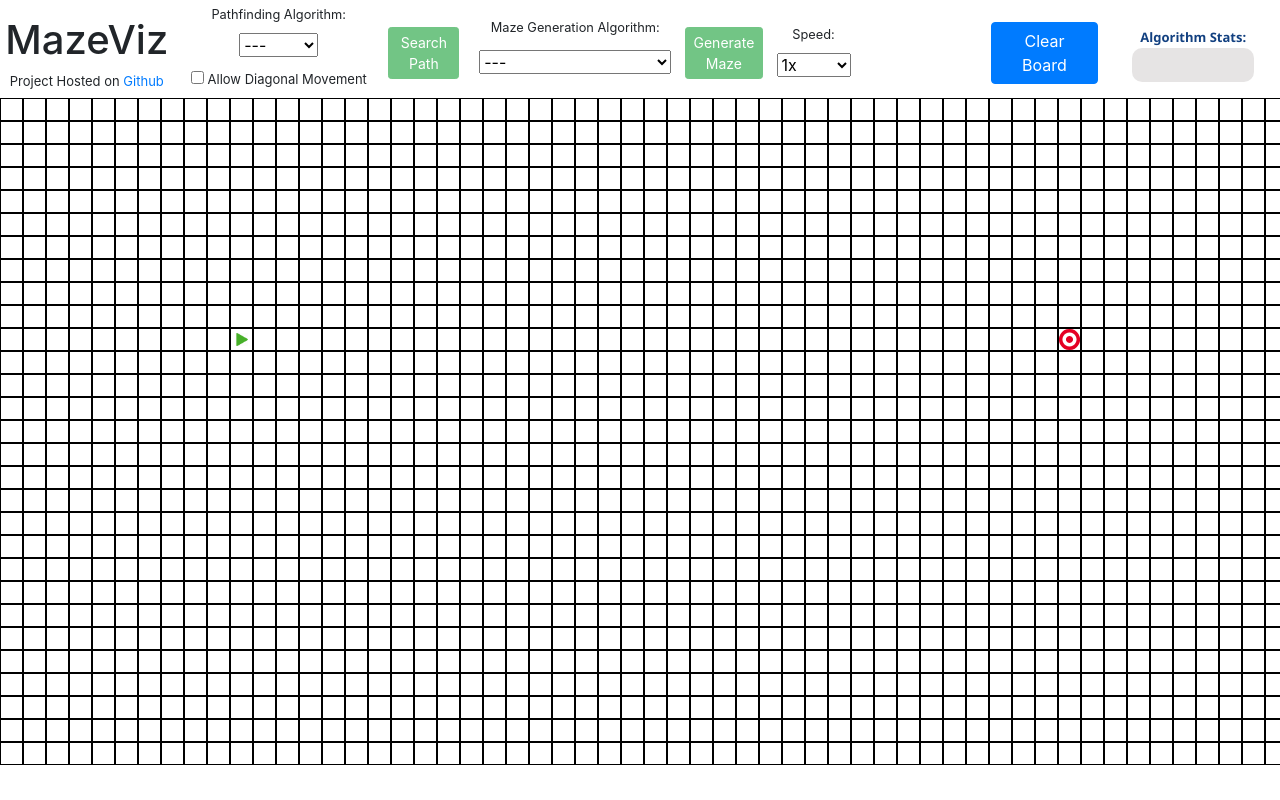
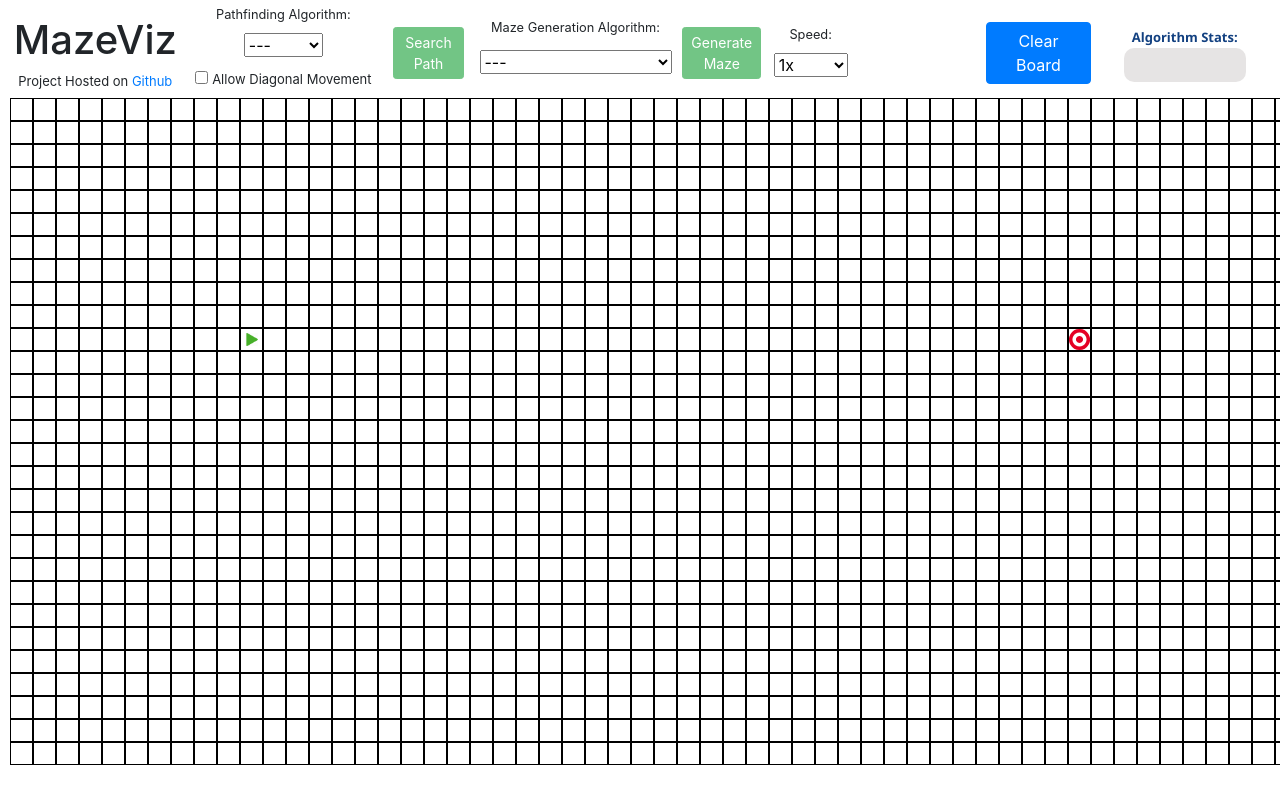
Before and after one commit to BenjaminTu/mazeviz, a React (Create React App) app: page / in a window 1280 px wide. Shown: the top 800 px of the page. Built offline with nearby package versions, Linux system fonts and the light colour scheme.

Commit message:
add margins to side

```diff
--- a/src/App.css
+++ b/src/App.css
@@ -1,6 +1,5 @@
 .App {
-  margin-top: 10px;
-  margin-bottom: 10px;
+  margin: 10px 10px 10px 10px;
   text-align: center;
 }
 
```
